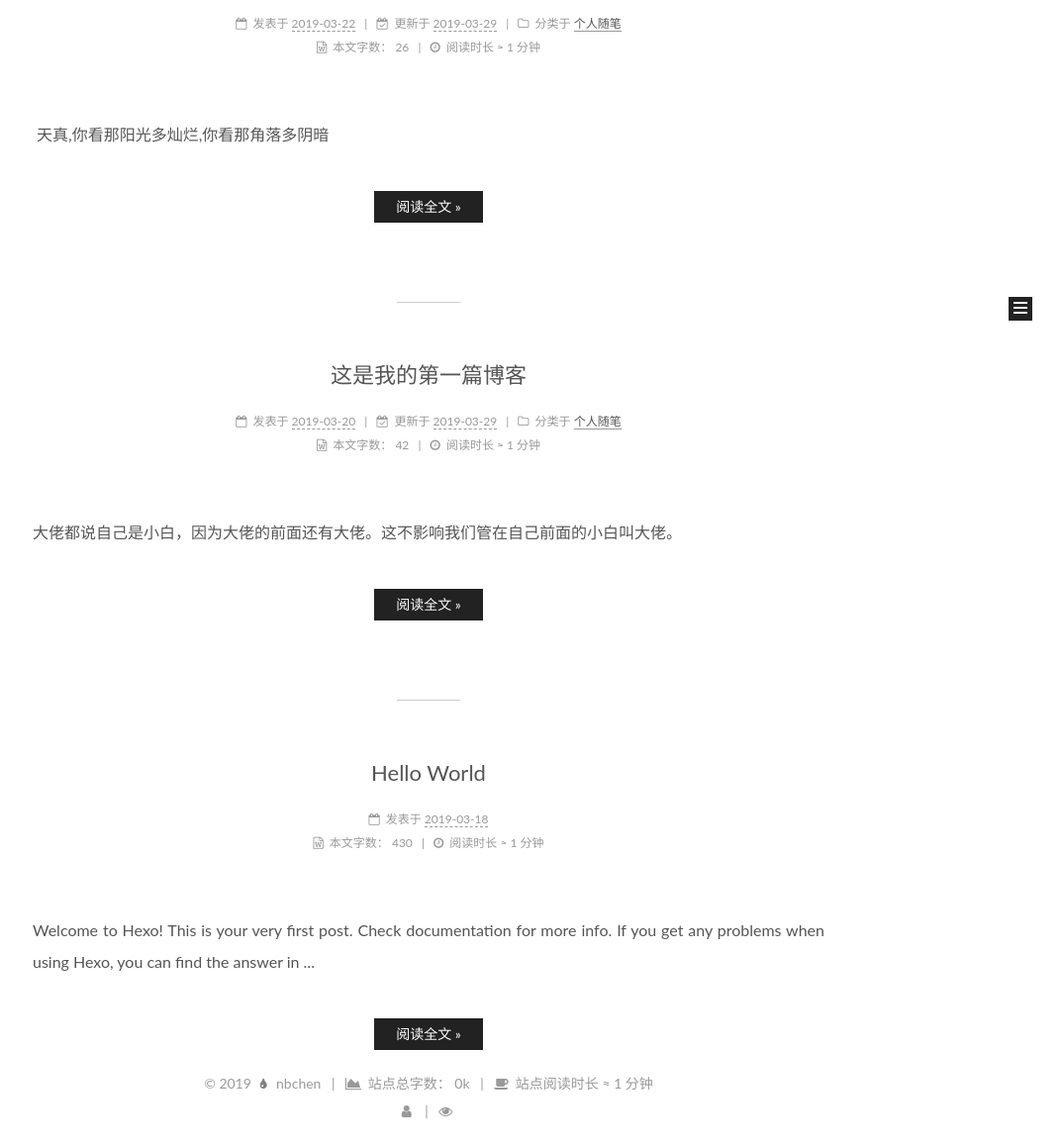
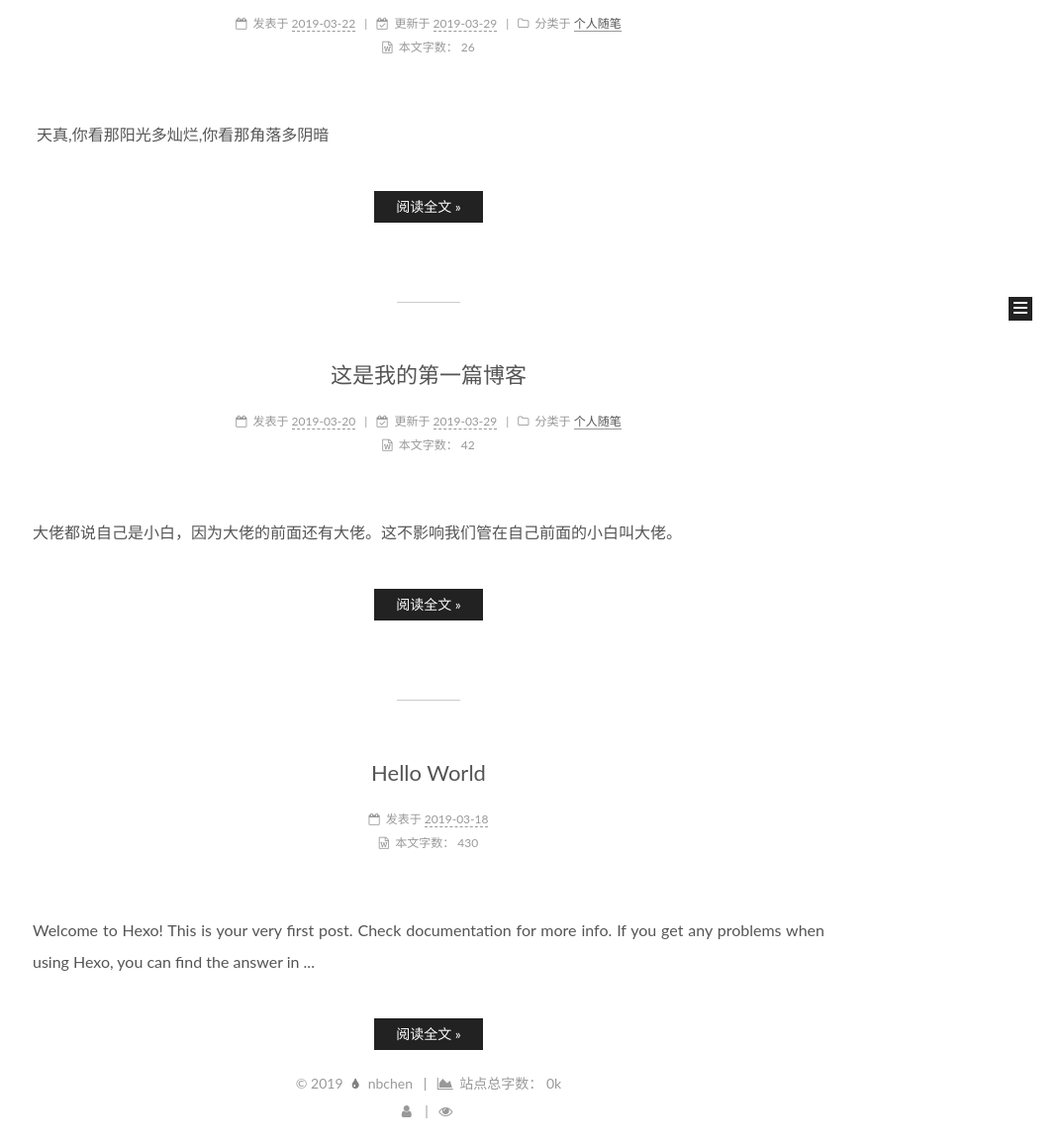
Before and after one commit to NBchen/NBchen.github.io, a plain HTML site: page index.html in a window 1280 px wide. Shown: the part 431-1588 px from the top of the page at 99% size, without its empty margins (207-1280 px from the left). Drawn offline with Linux system fonts and the light colour scheme; some packages are replaced by stand-ins of ours; a script that the page names is missing.

Commit message:
Site updated: 2019-04-04 13:37:27

```diff
--- a/css/main.css
+++ b/css/main.css
@@ -1997,7 +1997,7 @@ pre .javascript .function {
   width: 4px;
   height: 4px;
   border-radius: 50%;
-  background: #f70fcc;
+  background: #4975ff;
 }
 .links-of-blogroll {
   font-size: 13px;
--- a/index.html
+++ b/index.html
@@ -483,17 +483,7 @@
 
 
 
-                <span class="post-meta-divider">|</span>
-
-
-
-                <span class="post-meta-item-icon">
-                  <i class="fa fa-clock-o"></i>
-                </span>
-
-                  <span class="post-meta-item-text">阅读时长 &asymp;</span>
-
-                <span title="阅读时长">1 分钟</span>
+
 
             </div>
 
@@ -699,17 +689,7 @@
 
 
 
-                <span class="post-meta-divider">|</span>
-
-
-
-                <span class="post-meta-item-icon">
-                  <i class="fa fa-clock-o"></i>
-                </span>
-
-                  <span class="post-meta-item-text">阅读时长 &asymp;</span>
-
-                <span title="阅读时长">1 分钟</span>
+
 
             </div>
 
@@ -881,17 +861,7 @@
 
 
 
-                <span class="post-meta-divider">|</span>
-
-
-
-                <span class="post-meta-item-icon">
-                  <i class="fa fa-clock-o"></i>
-                </span>
-
-                  <span class="post-meta-item-text">阅读时长 &asymp;</span>
-
-                <span title="阅读时长">1 分钟</span>
+
 
             </div>
 
@@ -1124,15 +1094,6 @@
     <span title="站点总字数">0k</span>
 
 
-
-    <span class="post-meta-divider">|</span>
-    <span class="post-meta-item-icon">
-      <i class="fa fa-coffee"></i>
-    </span>
-
-      <span class="post-meta-item-text">站点阅读时长 &asymp;</span>
-
-    <span title="站点阅读时长">1 分钟</span>
 
 </div>
 
```
Also changed, not shown: 2019/03/18/hello-world/index.html (+0 -19 lines), 2019/03/20/my/index.html (+0 -19 lines), 2019/03/22/my2/index.html (+0 -19 lines), about/index.html (+0 -9 lines), archives/2019/03/index.html (+0 -9 lines), archives/2019/index.html (+0 -9 lines), archives/index.html (+0 -9 lines), categories/index.html (+0 -9 lines), categories/个人随笔/index.html (+0 -9 lines), tags/index.html (+0 -9 lines), tags/记录/index.html (+0 -9 lines), tags/语录/index.html (+0 -9 lines).
